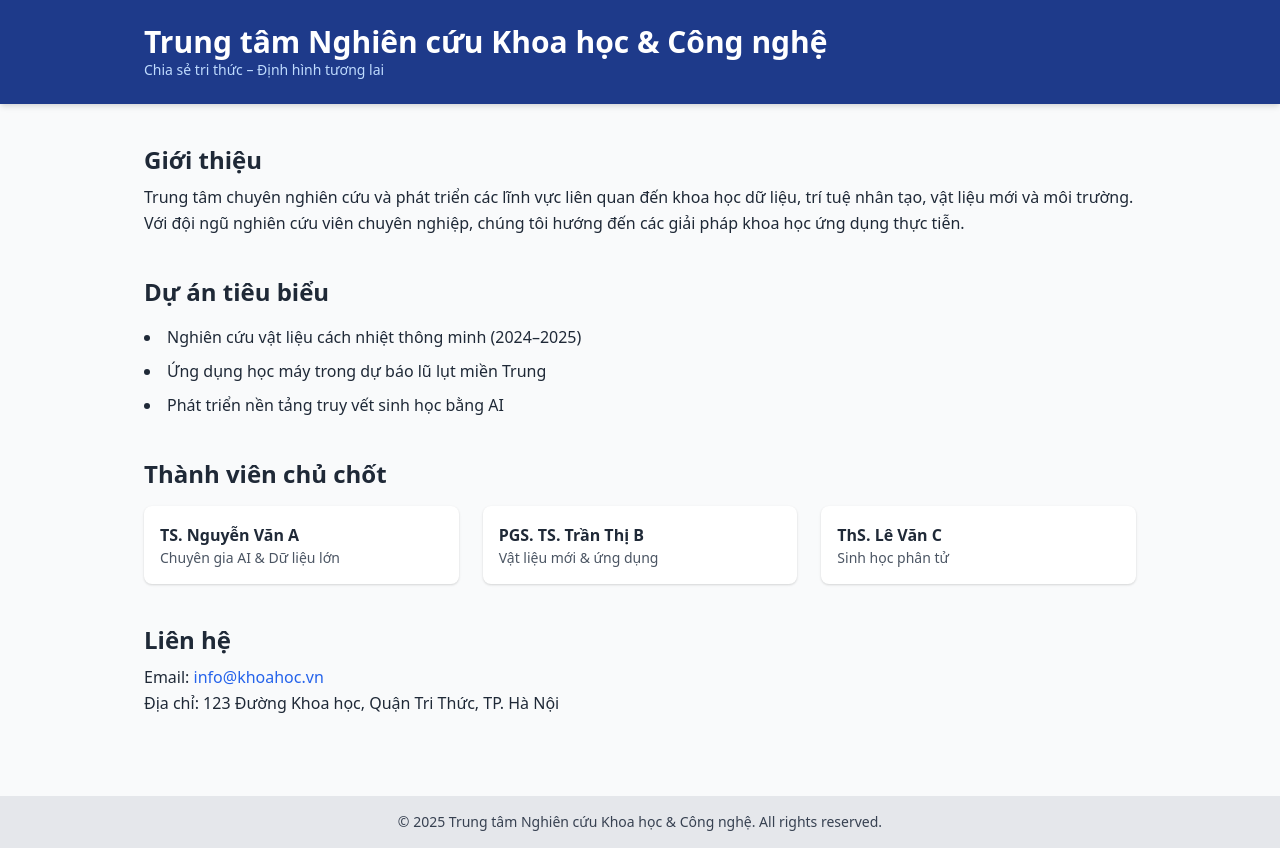
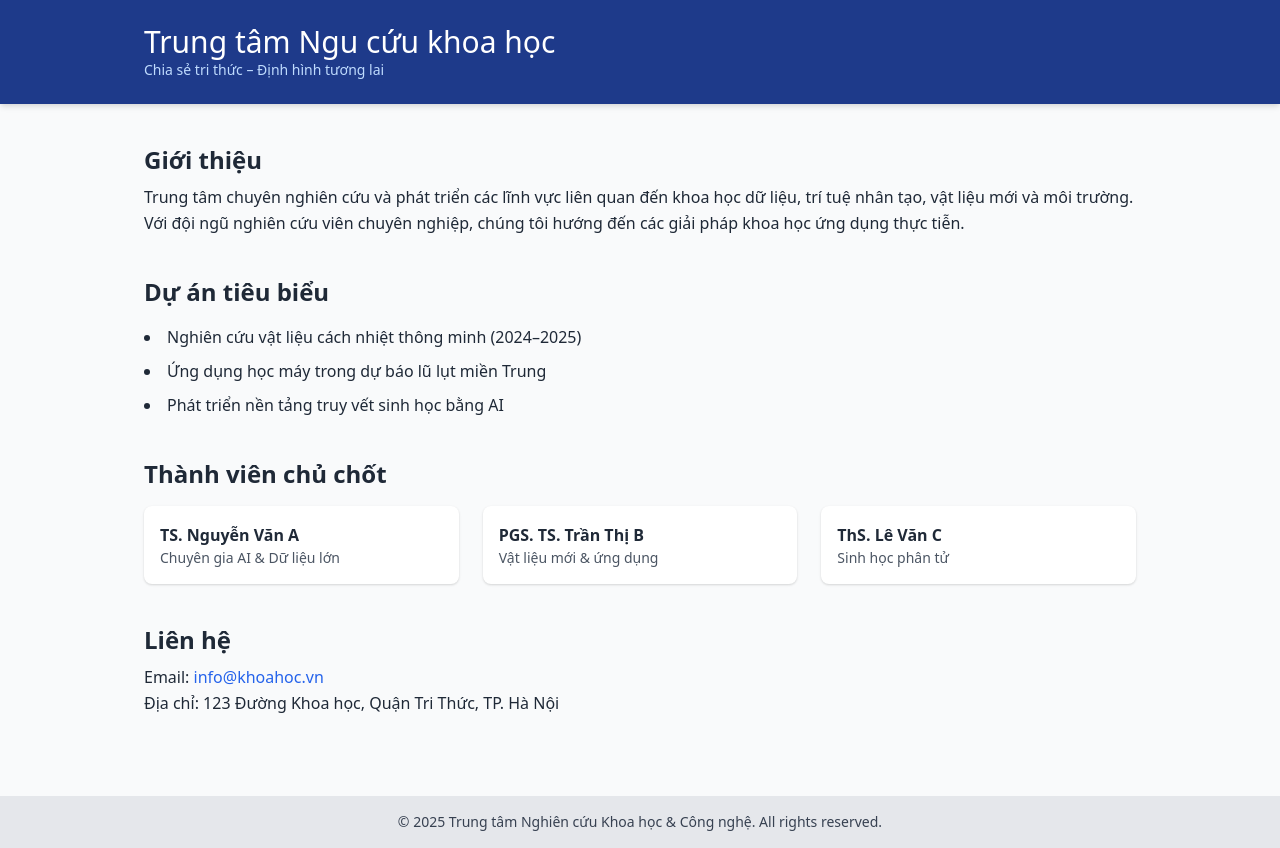
Before and after one commit to binrey99/binrey99.github.io, a plain HTML site: page index.html in a window 1280 px wide. Drawn offline with nearby package versions, Linux system fonts and the light colour scheme.

Commit message:
index.html

```diff
--- a/index.html
+++ b/index.html
@@ -11,7 +11,7 @@
   <!-- Header -->
   <header class="bg-blue-900 text-white py-6 shadow-md">
     <div class="max-w-5xl mx-auto px-4">
-      <h1 class="text-3xl font-bold">Trung tâm Nghiên cứu Khoa học & Công nghệ</h1>
+      <h1 class="text-3xl font-regular">Trung tâm Ngu cứu khoa học</h1>
       <p class="text-sm text-blue-200">Chia sẻ tri thức – Định hình tương lai</p>
     </div>
   </header>
```
